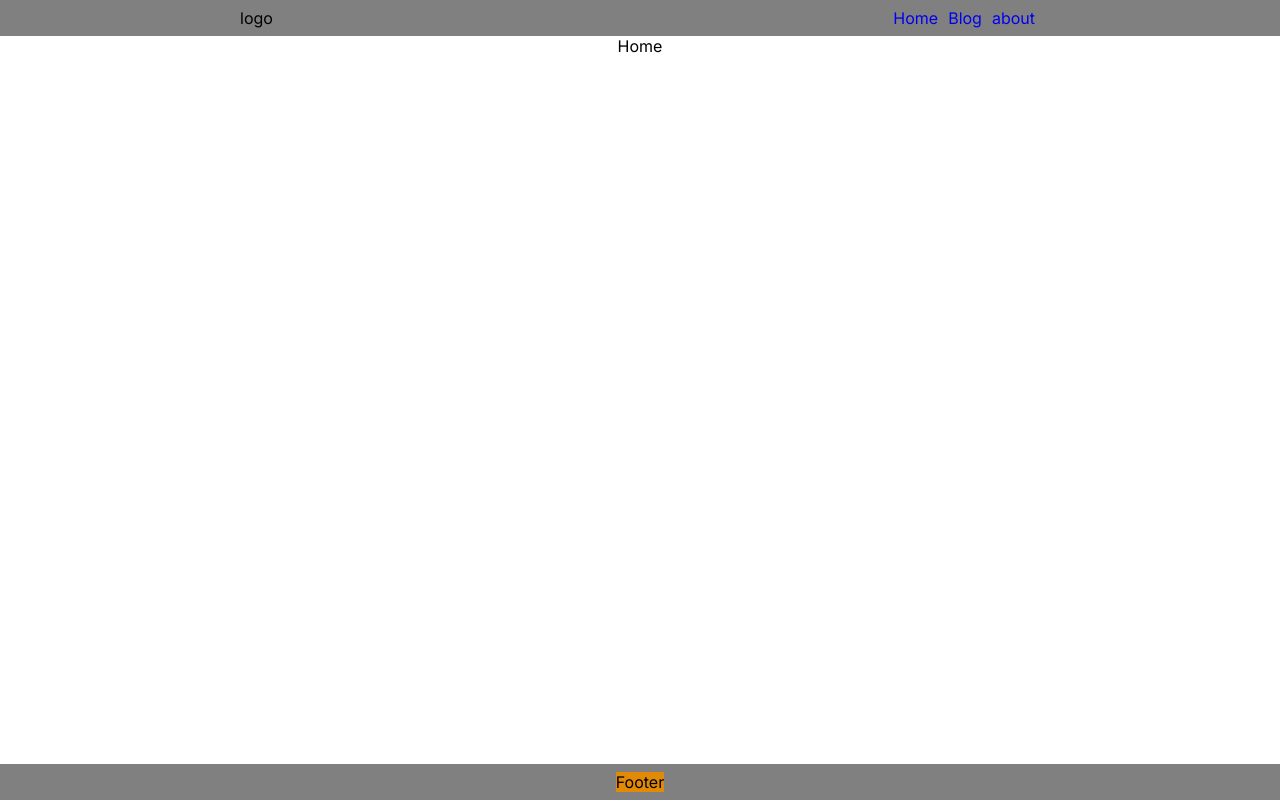
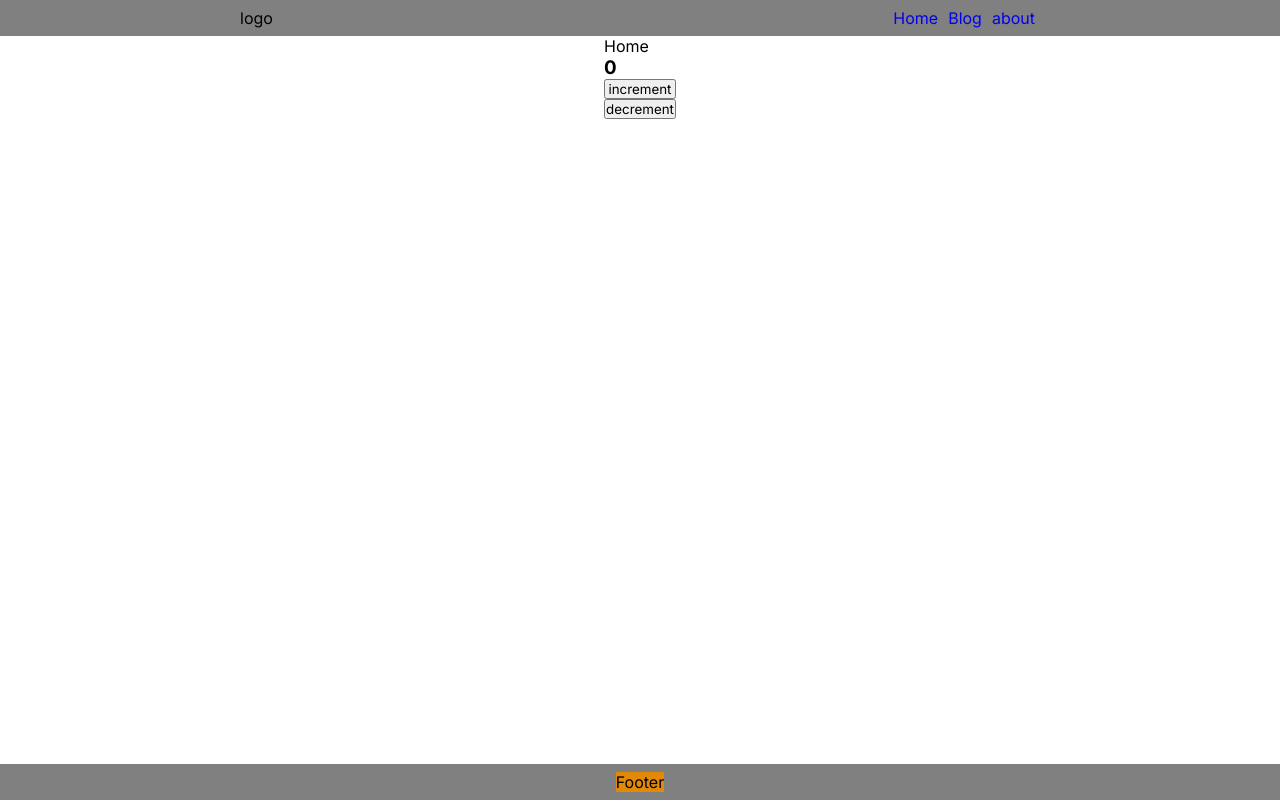
Before and after one commit to radiatom/next-13-app-router-tutorial, a Next.js app: page / in a window 1280 px wide. Built offline with nearby package versions, Linux system fonts and the light colour scheme.

Commit message:
added redux toolkit

```diff
--- /dev/null
+++ b/app/Redux/provider.jsx
@@ -0,0 +1,7 @@
+"use client";
+import { Provider } from "react-redux";
+import { store } from "./store";
+
+export function Providers({ children }) {
+    return <Provider store={store}>{children}</Provider>;
+}
--- /dev/null
+++ b/app/Redux/reducer.jsx
@@ -0,0 +1,26 @@
+"use client";
+import { createSlice } from "@reduxjs/toolkit";
+
+const initialState = {
+    value: 0,
+};
+
+export const reducer = createSlice({
+    name: "counter",
+    initialState,
+    reducers: {
+        increment: (state) => {
+            state.value += 1;
+        },
+        decrement: (state) => {
+            state.value -= 1;
+        },
+        incrementByAmount: (state, action) => {
+            state.value += action.payload;
+        },
+    },
+});
+
+export const { increment, decrement, incrementByAmount } = reducer.actions;
+
+export default reducer.reducer;
--- /dev/null
+++ b/app/Redux/store.js
@@ -0,0 +1,11 @@
+"use client";
+import { combineReducers, configureStore } from "@reduxjs/toolkit";
+import reducer from "./reducer";
+
+const rootReducer = combineReducers({
+    counterPage: reducer,
+});
+
+export const store = configureStore({
+    reducer: rootReducer,
+});
--- /dev/null
+++ b/app/home.module.scss
@@ -0,0 +1,4 @@
+.home{
+    display: flex;
+    flex-direction: column;
+}
--- a/app/layout.tsx
+++ b/app/layout.tsx
@@ -3,6 +3,7 @@ import "./globals.css";
 import type { Metadata } from "next";
 import { Inter } from "next/font/google";
 import Footer from "@/components/Footer";
+import { Providers } from './Redux/provider';
 
 const inter = Inter({ subsets: ["latin"] });
 
@@ -15,9 +16,11 @@ export default function RootLayout({ children }: { children: React.ReactNode })
     return (
         <html lang="en">
             <body className={inter.className}>
-                <Header />
-                <main className="container">{children}</main>
-                <Footer />
+                <Providers>
+                    <Header />
+                    <main className="container">{children}</main>
+                    <Footer />
+                </Providers>
             </body>
         </html>
     );
--- a/app/page.tsx
+++ b/app/page.tsx
@@ -1,8 +1,12 @@
+import Counter from "@/components/counter";
+import s from './home.module.scss'
+
 
 export default function Home() {
     return (
-        <>
+        <div className={s.home}>
             Home
-        </>
+            <Counter/>
+        </div>
     );
 }
--- /dev/null
+++ b/components/counter.tsx
@@ -0,0 +1,16 @@
+"use client";
+import { decrement, increment } from "@/app/Redux/reducer";
+import { useDispatch, useSelector } from "react-redux";
+import s from './../styles/counter.module.scss'
+
+export default function Counter() {
+    const dispatch = useDispatch();
+    const value = useSelector((state: any) => state.counterPage.value);
+    return (
+        <div className={s.counter}>
+            <h3>{value}</h3>
+            <button onClick={() => dispatch(increment())}>increment</button>
+            <button onClick={() => dispatch(decrement())}>decrement</button>
+        </div>
+    );
+}
--- a/package.json
+++ b/package.json
@@ -9,9 +9,11 @@
     "lint": "next lint"
   },
   "dependencies": {
+    "@reduxjs/toolkit": "^1.9.7",
     "next": "13.5.4",
     "react": "^18",
-    "react-dom": "^18"
+    "react-dom": "^18",
+    "react-redux": "^8.1.3"
   },
   "devDependencies": {
     "@types/node": "^20",
--- /dev/null
+++ b/styles/counter.module.scss
@@ -0,0 +1,4 @@
+.counter{
+    display: flex;
+    flex-direction: column;
+}
```
Also changed, not shown: 1 other file (tests, documents, lock files or other folders).
